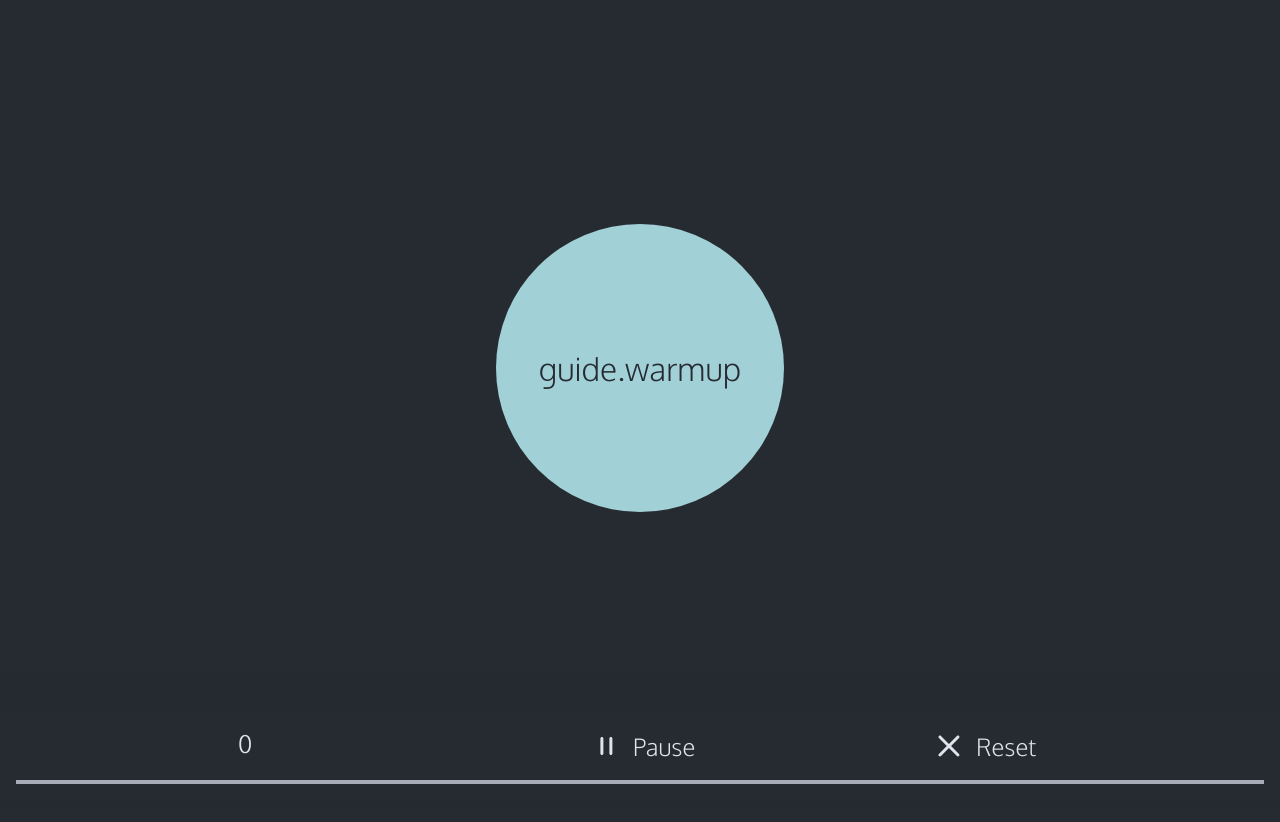
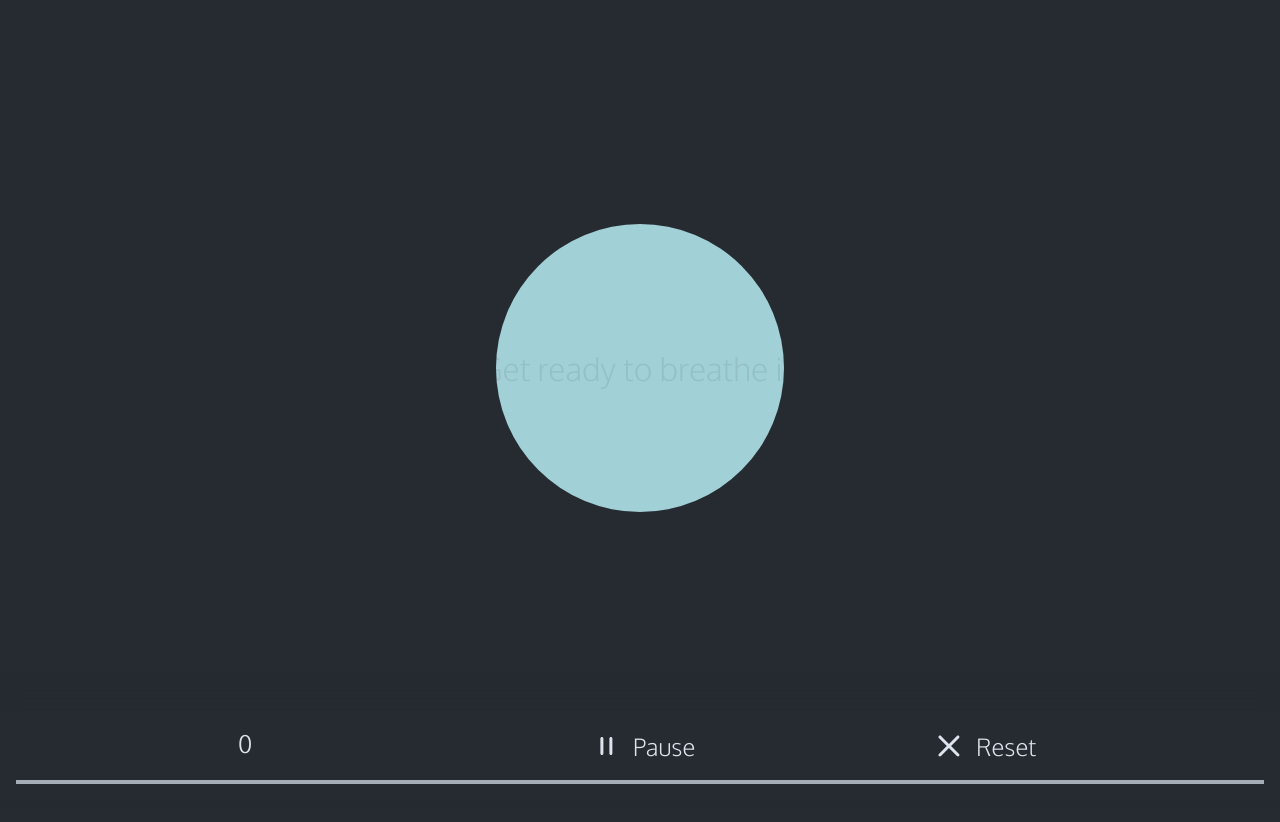
Before and after one commit to everbuild/freebreather, a Vue app: page / in a window 1280 px wide. Both pictures are taken after a click on the icon 440 px from the left and 368 px from the top of the page. Shown: the top 822 px of the page. Built offline with nearby package versions, Linux system fonts and the light colour scheme.

Commit message:
fixed guide

```diff
--- a/src/App.vue
+++ b/src/App.vue
@@ -3,8 +3,8 @@
     <div class="breather-block clickable">
       <c-breather :breather="breather" @click="toggle"/>
       <div class="overlay">
-        <c-guide v-if="active" :breather="breather"/>
-        <c-icon v-else name="play"/>
+        <c-guide v-if="showGuide" :breather="breather"/>
+        <c-icon v-if="!active" name="play"/>
       </div>
     </div>
     <div class="settings-block">
@@ -38,6 +38,12 @@
     computed: {
       active() {
         return this.breather.active || this.breather.done;
+      },
+
+      showGuide() {
+        if (this.breather.done) return true;
+        if (!this.settings.guide) return false;
+        return this.breather.active && this.breather.cycles < 5;
       },
     },
 
--- a/src/assets/i18n/en.ts
+++ b/src/assets/i18n/en.ts
@@ -10,6 +10,7 @@ export default {
       exhaled: 'Pause after breathing out',
     },
     presets: 'Presets:',
+    guide: 'Show instructions',
   },
   status: {
     pause: 'Pause',
--- a/src/assets/i18n/nl.ts
+++ b/src/assets/i18n/nl.ts
@@ -10,6 +10,7 @@ export default {
       exhaled: 'Pauze na uitademen',
     },
     presets: 'Presets:',
+    guide: 'Toon instructies',
   },
   status: {
     pause: 'Pauze',
@@ -19,9 +20,9 @@ export default {
   guide: {
     warmup: 'Maak je klaar om in te ademen',
     inhale: 'Adem in',
-    inhaled: '',
+    inhaled: 'Pauze',
     exhale: 'Adem uit',
-    exhaled: '',
+    exhaled: 'Pauze',
     done: 'Helemaal klaar!',
   },
   homepage: 'dit is open-source',
--- a/src/components/CGuide.vue
+++ b/src/components/CGuide.vue
@@ -1,17 +1,15 @@
 <template>
-  <div class="guide-root" :class="rootClass">
-    {{ (`guide.${breather.stateName}`) }}
+  <div class="guide-root" :class="{ faded }">
+    {{ text }}
   </div>
 </template>
 
 <script>
-  import CProgress from './CProgress.vue';
-  import CIcon from './CIcon.vue';
-  import { Breather } from '../model/Breather';
+  import { Breather, State } from '../model/Breather';
+
+  const FADE_S = .5;
 
   export default {
-    components: { CIcon, CProgress },
-
     props: {
       breather: {
         type: Breather,
@@ -21,44 +19,62 @@
 
     data() {
       return {
-        faded: false,
+        faded: true,
       };
     },
 
     computed: {
-      rootClass() {
-        return {
-          active: (this.breather.settings.guide && this.breather.active) || this.done,
-          faded: this.faded,
-        };
+      key() {
+        switch (this.breather.state) {
+          case State.WARMUP:
+            return 'warmup';
+          case State.CYCLE:
+            return this.breather.phaseName;
+          case State.DONE:
+            return 'done';
+        }
+      },
+
+      text() {
+        return this.key ? this.$t(`guide.${this.key}`) : '';
+      },
+    },
+
+    methods: {
+      onTextUpdate() {
+        console.log('onTextUpdate', this.text);
+        if (this.text) {
+          this.faded = false;
+          const ttl = this.breather.settings[this.key];
+          if (ttl) {
+            clearTimeout(this.tid);
+            this.tid = setTimeout(() => {
+              this.faded = true;
+            }, Math.max(0, (ttl - FADE_S) * 1000));
+          }
+        } else {
+          this.faded = true;
+        }
       },
     },
 
     watch: {
-      'breather.active'(active) {
-        if (active) {
-          this.tid = setTimeout(() => this.faded = true, this.settings.cycleTime * 4);
-        } else {
-          this.faded = false;
-          clearTimeout(this.tid);
-        }
-      },
+      text: 'onTextUpdate',
+    },
+
+    mounted() {
+      this.onTextUpdate();
     },
   };
 </script>
 
 <style lang="scss" scoped>
   .guide-root {
-    display: none;
     font-size: 2rem;
+    transition: opacity .5s;
 
-    &.active {
-      display: block;
-
-      &.faded {
-        opacity: 0;
-        transition: opacity 4s;
-      }
+    &.faded {
+      opacity: 0;
     }
   }
 </style>
--- a/src/components/CSettings.vue
+++ b/src/components/CSettings.vue
@@ -41,6 +41,11 @@
       <label>{{ $t('settings.presets') }}</label>
       <a v-for="preset in presets" href="#" @click="settings.apply(preset)">{{ preset.name }}</a>
     </div>
+
+    <label class="field clickable checkbox">
+      <span class="label">{{ $t('settings.guide') }}</span>
+      <input class="clickable" type="checkbox" v-model="settings.guide">
+    </label>
 
     <div class="info">
       <a class="button" href="https://github.com/everbuild/freebreather" target="_blank">
@@ -108,12 +113,23 @@
   .field {
     display: block;
     margin-bottom: 1em;
+
+    &.checkbox {
+      display: flex;
+      flex-direction: row;
+      justify-content: space-between;
+
+      .label {
+        float: none;
+      }
+    }
   }
 
   .presets {
     display: flex;
     flex-direction: row;
     margin-right: -1em;
+    margin-bottom: 1.5em;
 
     a {
       flex: 1 0 auto;
--- a/src/model/Breather.ts
+++ b/src/model/Breather.ts
@@ -14,7 +14,7 @@ const CYCLE: Array<Phase> = [
   { name: 'exhaled', target: 0 },
 ];
 
-enum State {
+export enum State {
   IDLE,
   WARMUP,
   CYCLE,
@@ -49,18 +49,12 @@ export class Breather {
     return this._state === State.WARMUP || this._state === State.CYCLE;
   }
 
-  get stateName() {
-    switch (this._state) {
-      case State.IDLE:
-      case State.COOLDOWN:
-        return 'idle';
-      case State.WARMUP:
-        return 'warmup';
-      case State.CYCLE:
-        return this.phase.name;
-      case State.DONE:
-        return 'done';
-    }
+  get state() {
+    return this._state;
+  }
+
+  get phaseName() {
+    return this._state === State.CYCLE ? this.phase.name : undefined;
   }
 
   get started() {
```
Also changed, not shown: src/model/Settings.ts (+4 -8 lines).
